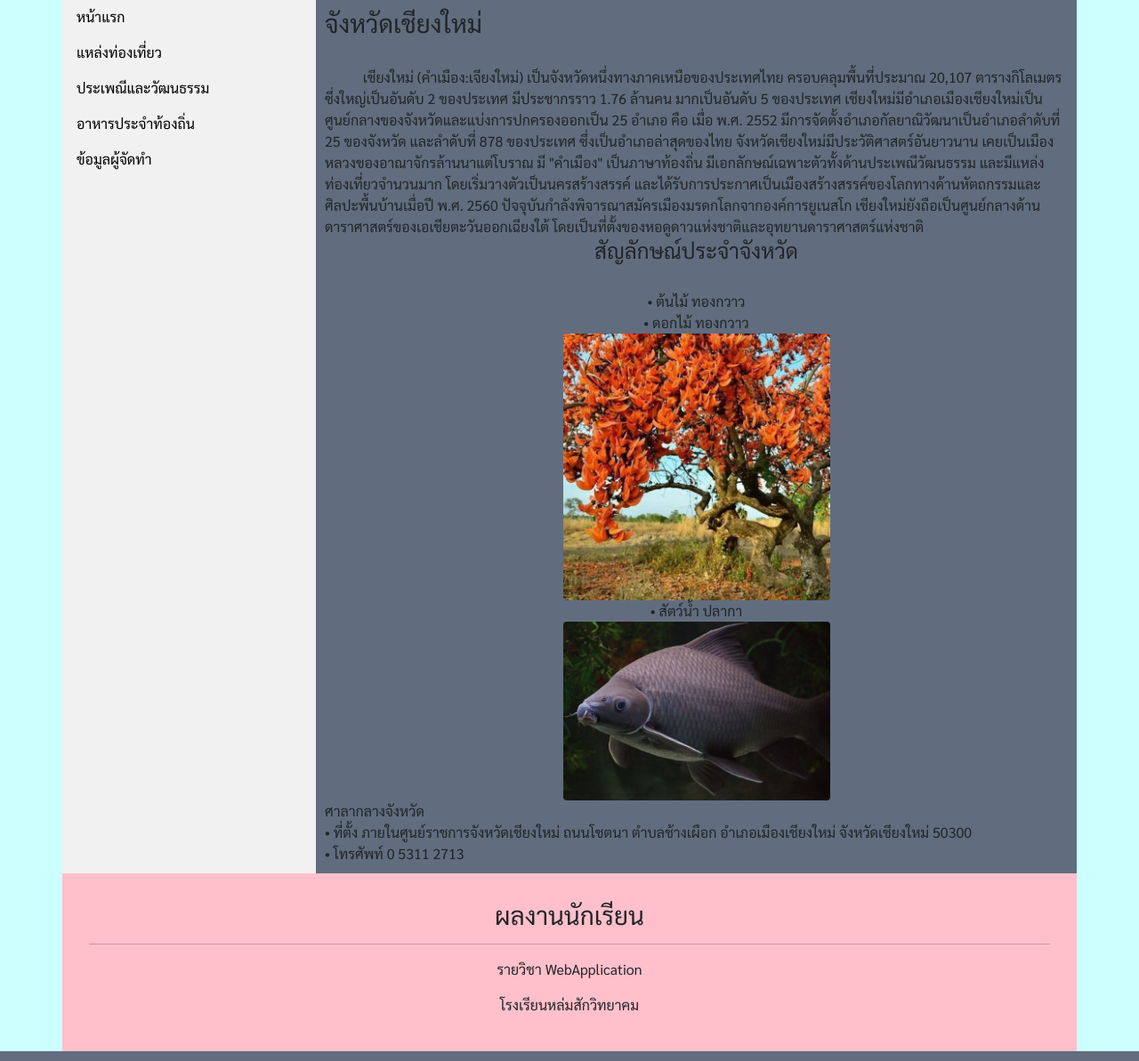
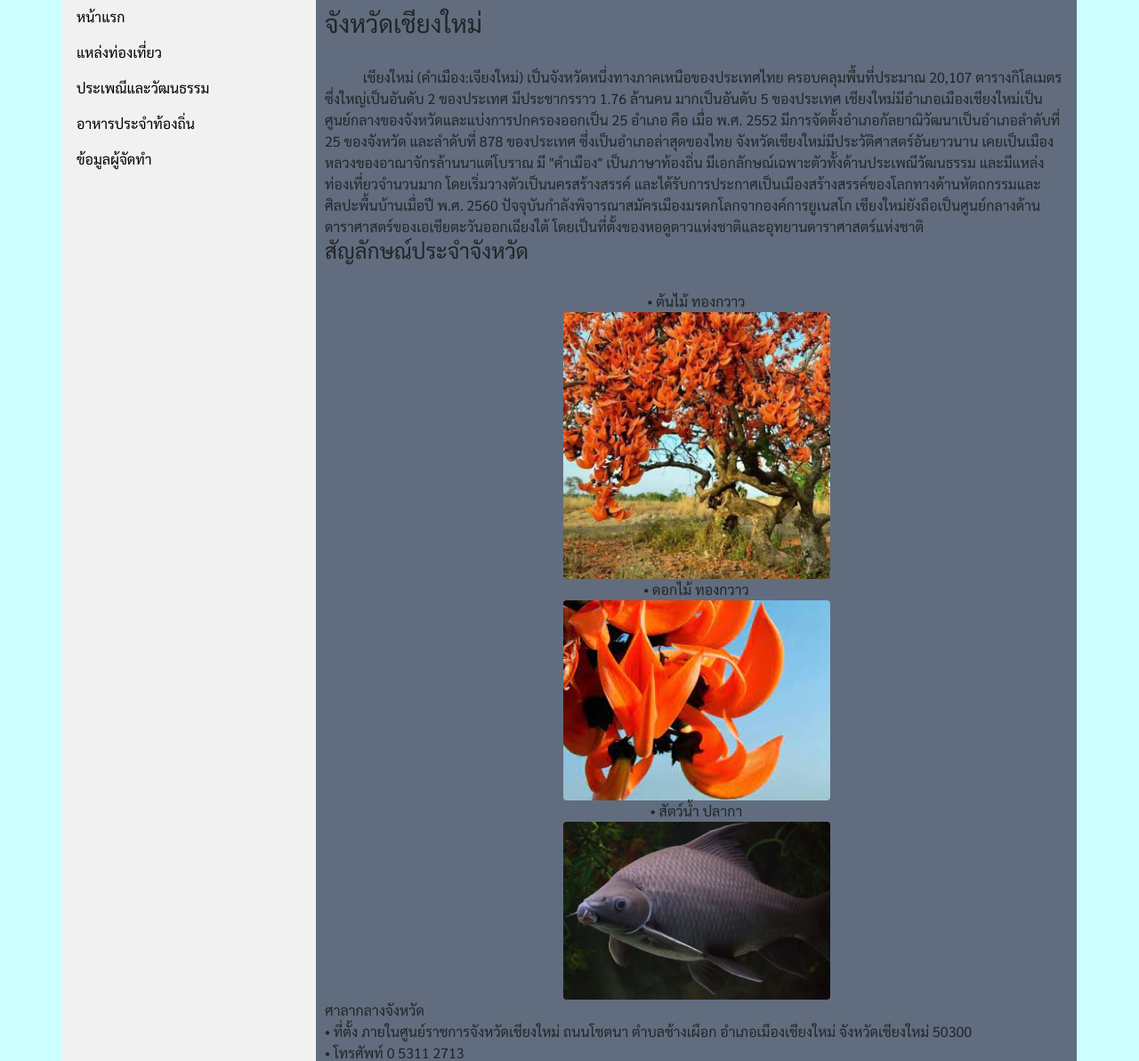
Before and after one commit to napaeworn/phpclassroom, a PHP site: page /lswproject.php in a window 1280 px wide. Shown: the part 161-1354 px from the top of the page at 89% size. Run offline with PHP 8.4, Linux system fonts and the light colour scheme.

Commit message:
Update lswproject.php

```diff
--- a/lswproject.php
+++ b/lswproject.php
@@ -84,16 +84,14 @@
 
           &nbsp;&nbsp;&nbsp;&nbsp;&nbsp;&nbsp;&nbsp;&nbsp;&nbsp;&nbsp;&nbsp;เชียงใหม่ (คำเมือง:เจียงใหม่) เป็นจังหวัดหนึ่งทางภาคเหนือของประเทศไทย ครอบคลุมพื้นที่ประมาณ 20,107 ตารางกิโลเมตรซึ่งใหญ่เป็นอันดับ 2 ของประเทศ มีประชากรราว 1.76 ล้านคน มากเป็นอันดับ 5 ของประเทศ เชียงใหม่มีอำเภอเมืองเชียงใหม่เป็นศูนย์กลางของจังหวัดและแบ่งการปกครองออกเป็น 25 อำเภอ คือ
           เมื่อ พ.ศ. 2552 มีการจัดตั้งอำเภอกัลยาณิวัฒนาเป็นอำเภอลำดับที่ 25 ของจังหวัด และลำดับที่ 878 ของประเทศ ซึ่งเป็นอำเภอล่าสุดของไทย จังหวัดเชียงใหม่มีประวัติศาสตร์อันยาวนาน เคยเป็นเมืองหลวงของอาณาจักรล้านนาแต่โบราณ มี "คำเมือง" เป็นภาษาท้องถิ่น มีเอกลักษณ์เฉพาะตัวทั้งด้านประเพณีวัฒนธรรม และมีแหล่งท่องเที่ยวจำนวนมาก โดยเริ่มวางตัวเป็นนครสร้างสรรค์ และได้รับการประกาศเป็นเมืองสร้างสรรค์ของโลกทางด้านหัตถกรรมและศิลปะพื้นบ้านเมื่อปี พ.ศ. 2560 ปัจจุบันกำลังพิจารณาสมัครเมืองมรดกโลกจากองค์การยูเนสโก เชียงใหม่ยังถือเป็นศูนย์กลางด้านดาราศาสตร์ของเอเชียตะวันออกเฉียงใต้ โดยเป็นที่ตั้งของหอดูดาวแห่งชาติและอุทยานดาราศาสตร์แห่งชาติ
+          <h4>สัญลักษณ์ประจำจังหวัด</h4><br>
           <center>
-            <h4>สัญลักษณ์ประจำจังหวัด</h4><br>
             • ต้นไม้   ทองกวาว<br>
+            <img src="tong.jpg" width = "300px" class="img-fluid rounded"><br>
             • ดอกไม้  ทองกวาว<br>
-
-            <img src="tong.jpg" width = "300px" class="img-fluid rounded"><br>
-
+            <img src="meaw.jpg" width = "300px" class="img-fluid rounded"><br>
             • สัตว์น้ำ  ปลากา<br>
             <img src="pen.jpg" width = "300px" class="img-fluid rounded"><br>
-
           </center>
           ศาลากลางจังหวัด<br>
           • ที่ตั้ง ภายในศูนย์ราชการจังหวัดเชียงใหม่ ถนนโชตนา ตำบลช้างเผือก อำเภอเมืองเชียงใหม่ จังหวัดเชียงใหม่ 50300<br>
```
